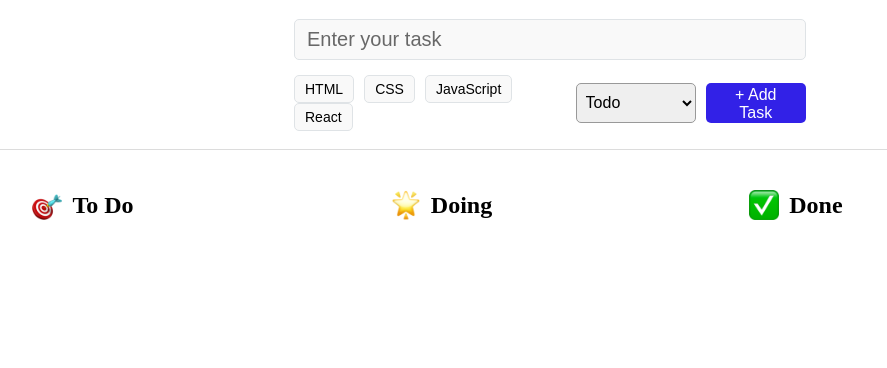
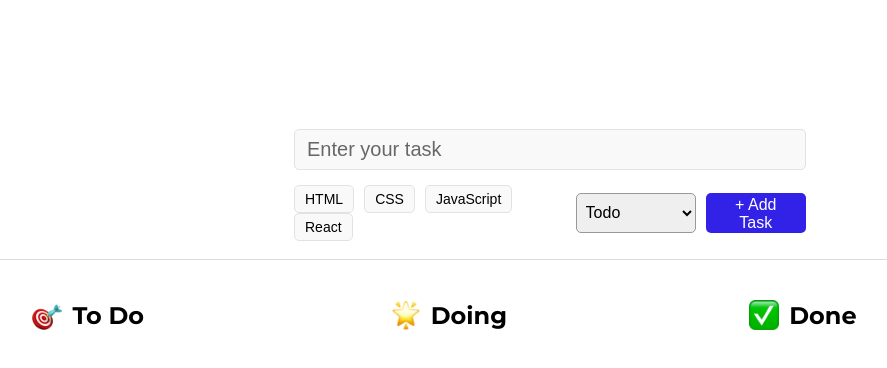
Before and after one commit to mikhail-jeff/todo-react-project, a React (Vite) app: page / in a window 1280 px wide. Shown: the top 368 px of the page, without its empty margins (90-977 px from the left). Built offline with nearby package versions, Linux system fonts and the light colour scheme.

Commit message:
added custom fonts and validation

```diff
--- a/src/App.jsx
+++ b/src/App.jsx
@@ -1,3 +1,4 @@
+import { useState, useEffect } from "react";
 import "./App.css";
 import TaskColumn from "./components/TaskColumn";
 import TaskForm from "./components/TaskForm";
@@ -5,7 +6,6 @@
 import todoIcon from "./assets/direct-hit.png";
 import doingIcon from "./assets/glowing-star.png";
 import doneIcon from "./assets/check-mark-button.png";
-import { useState, useEffect } from "react";
 
 // *** LOCAL STORAGE
 const oldTasks = localStorage.getItem("tasks");
--- a/src/components/TaskForm.jsx
+++ b/src/components/TaskForm.jsx
@@ -43,7 +43,11 @@
 	const handleSubmit = (e) => {
 		e.preventDefault();
 
-		console.log(taskData);
+		//*** Check if task is empty
+		if (taskData.task.trim() === "") {
+			alert("Task field cannot be empty");
+			return;
+		}
 
 		setTasks((prev) => {
 			return [...prev, taskData];
--- a/src/index.css
+++ b/src/index.css
@@ -1,5 +1,15 @@
+@import url("https://fonts.googleapis.com/css2?family=Montserrat:wght@400;500;600;700;800&display=swap");
+
 * {
 	margin: 0;
 	padding: 0;
 	box-sizing: border-box;
 }
+
+body {
+	font-family: "Montserrat", sans-serif;
+}
+
+.app {
+	margin-top: 110px;
+}
```
